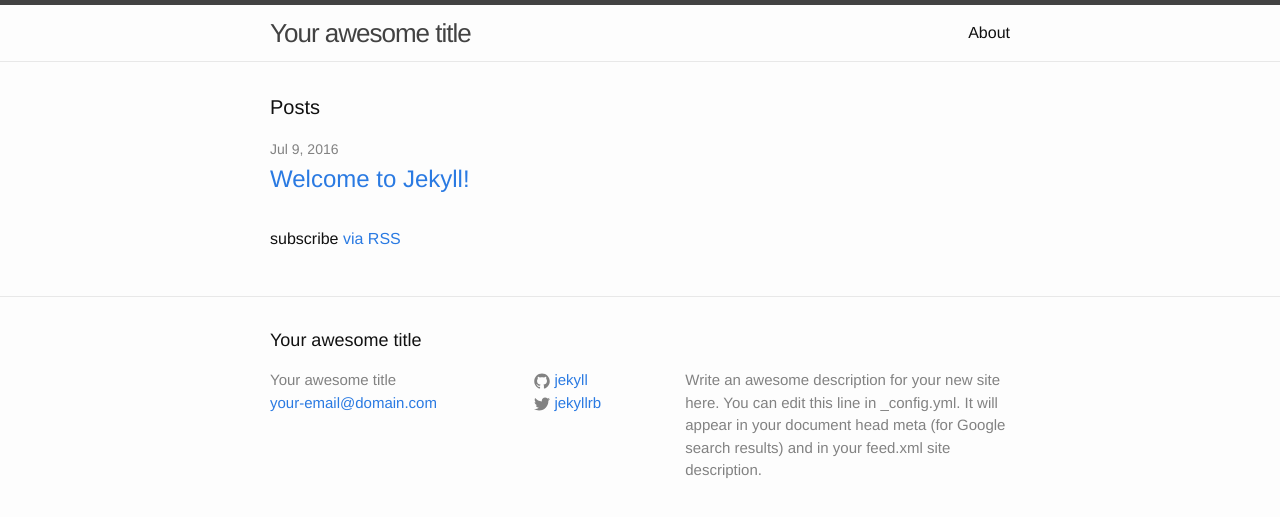
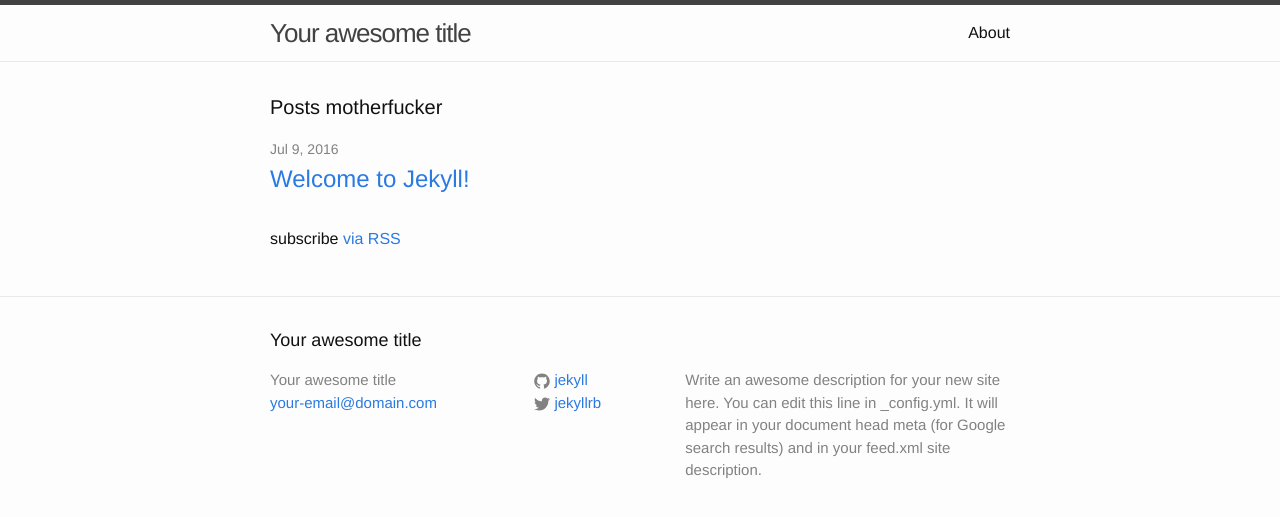
Before and after one commit to johnnycoder/johnnycoder.github.io, a Jekyll site: the page built from index.html, in a window 1280 px wide. Shown: the top 517 px of the page. Built offline with Jekyll 4.4.1, drawn with Linux system fonts in a browser that asks for light colours.

Commit message:
Update index.html

```diff
--- a/index.html
+++ b/index.html
@@ -4,7 +4,7 @@
 
 <div class="home">
 
-  <h1 class="page-heading">Posts </h1>
+  <h1 class="page-heading">Posts motherfucker</h1>
 
   <ul class="post-list">
     {% for post in site.posts %}
```
